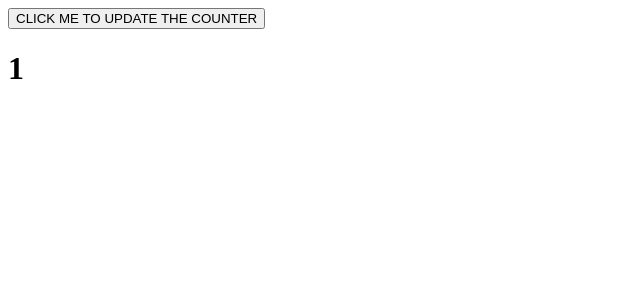
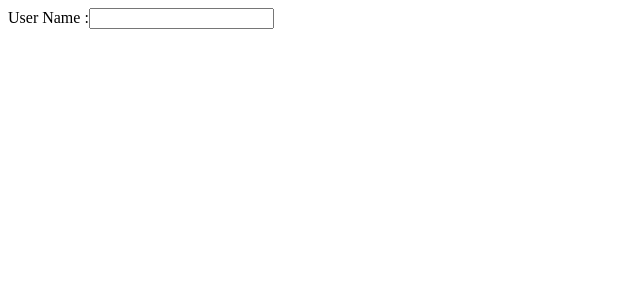
Before and after one commit to karanjoshi-kj/REACT, a React (Vite) app in the folder demo/: page / in a window 1280 px wide. Shown: the top 300 px of the page, without its empty margins (0-640 px from the left). Built offline with nearby package versions, Linux system fonts and the light colour scheme.

Commit message:
REACT HOOKS

```diff
--- a/demo/src/App.jsx
+++ b/demo/src/App.jsx
@@ -2,8 +2,9 @@
 // import NavBar from "./components/Topbar/NavBar"
 // import Topbar2 from "./components/TopBar2/Topbar2"
 
-import Usestate from "./components/HOOKS/Usestate"
-import Form from "./components/QuestionPractice/Form"
+import StringsuseState from "./components/HOOKS/StringsuseState"
+// import Usestate from "./components/HOOKS/Usestate"
+// import Form from "./components/QuestionPractice/Form"
 
 // import Navbar3 from "./components/navbar4/Navbar3"
 
@@ -21,7 +22,8 @@ import Form from "./components/QuestionPractice/Form"
 function App() {
   return (
     <>
-    <Usestate/>
+    <StringsuseState/>
+    {/* <Usestate/> */}
     {/* <Form/> */}
     {/* <Form/> */}
   {/* <Idcard/> */}
--- a/demo/src/components/HOOKS/StringsuseState.jsx
+++ b/demo/src/components/HOOKS/StringsuseState.jsx
@@ -4,7 +4,9 @@ const StringsuseState = () => {
     const[username , setusername] = useState("");
   return (
     <div>
+        <label htmlFor='name'>User Name :</label>
         <input type='text' name='username' id='name' value={username} onChange={(e) => setusername(e.target.value)}/>
+        <p>{username}</p>
     </div>
   )
 }
```
